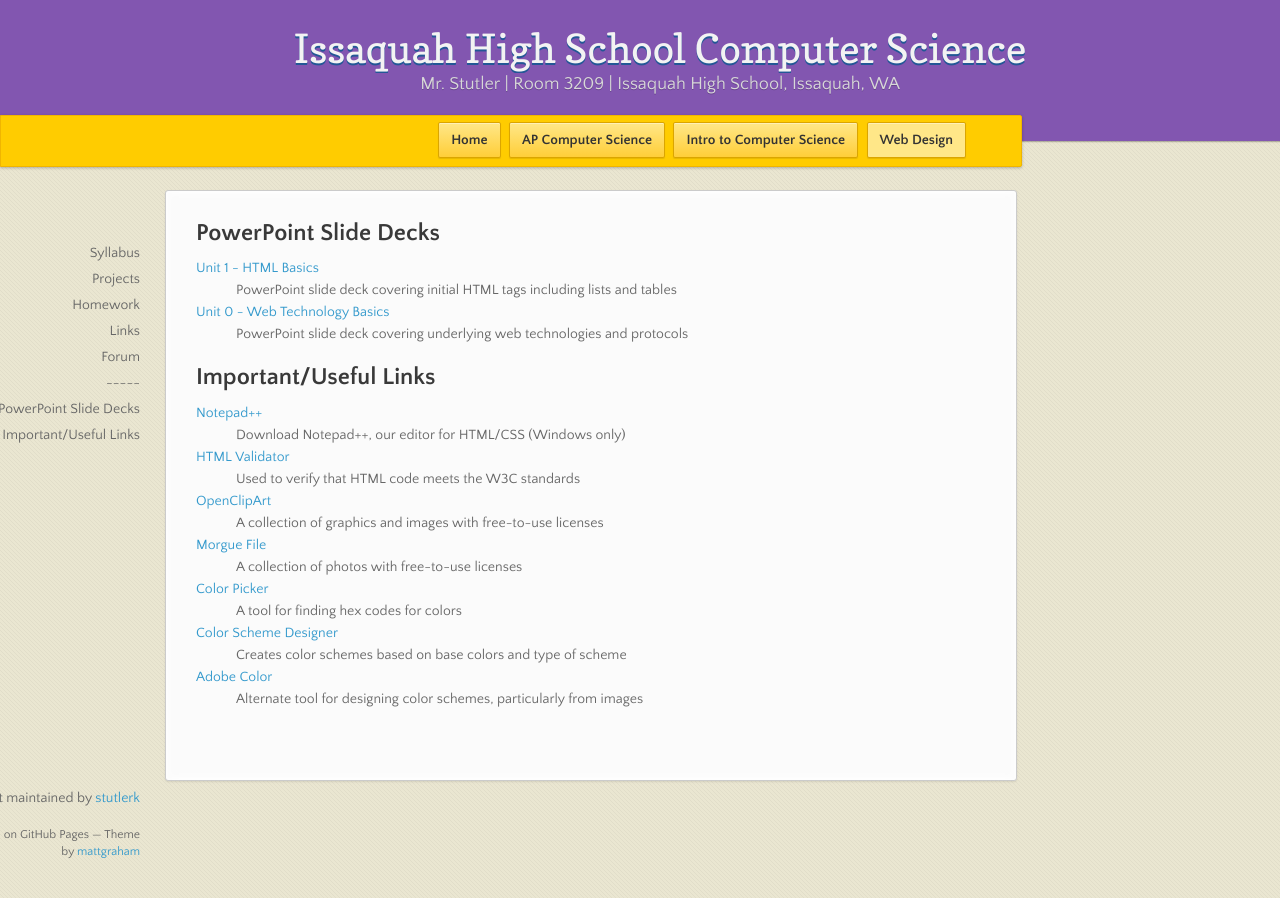
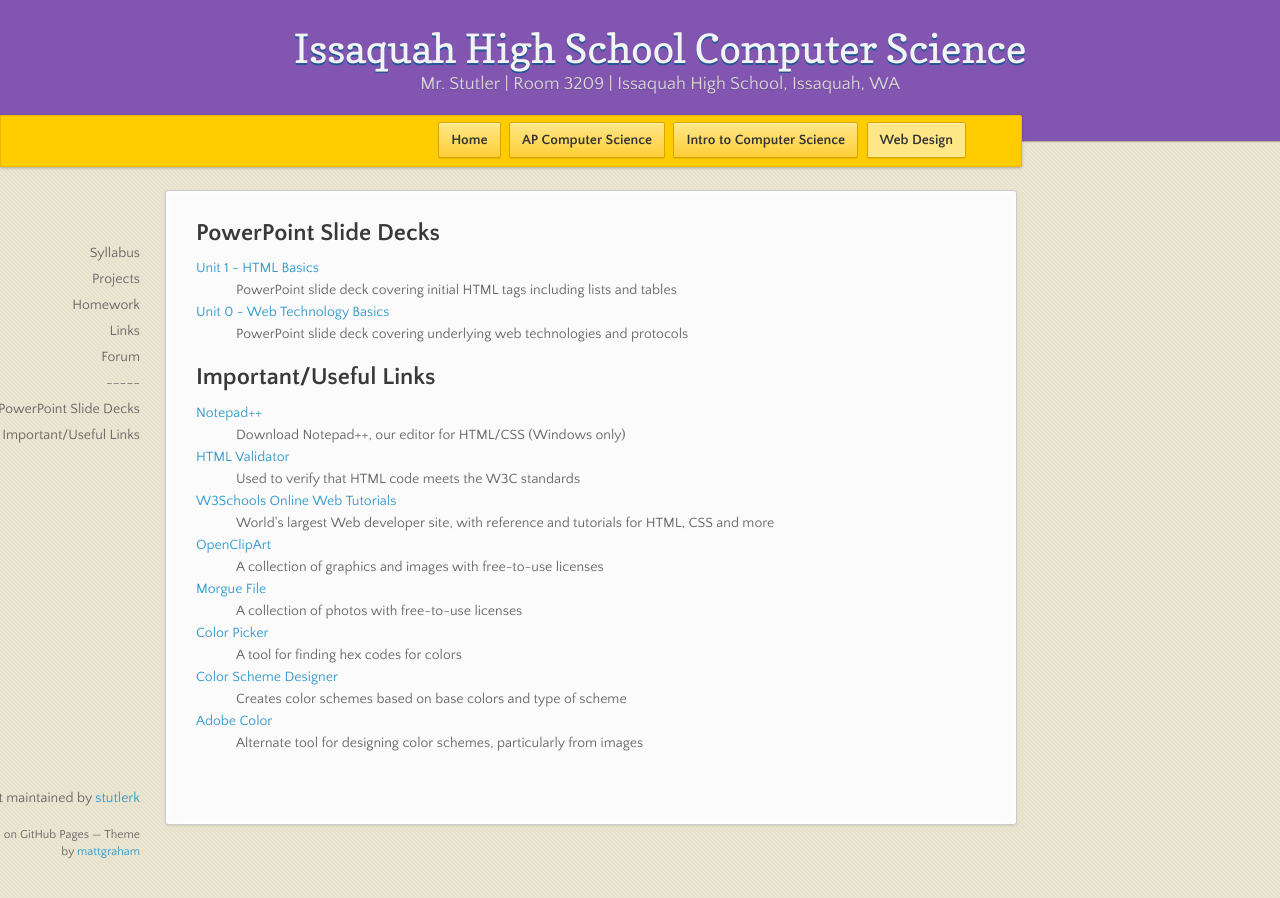
Before and after one commit to stutlerk/ihs-website, a Jekyll site: the page built from _web/links.html, in a window 1280 px wide. Built offline with Jekyll 4.4.1, drawn with Linux system fonts in a browser that asks for light colours; nearby versions of some CDN libraries.

Commit message:
Update links.html

```diff
--- a/_web/links.html
+++ b/_web/links.html
@@ -20,6 +20,9 @@ layout: course
     <dt><a href="https://validator.w3.org/#validate_by_upload">HTML Validator</a></dt>
     <dd>Used to verify that HTML code meets the W3C standards</dd>
 
+    <dt><a href="http://www.w3schools.com/">W3Schools Online Web Tutorials</a></dt>
+    <dd>World's largest Web developer site, with reference and tutorials for HTML, CSS and more</dd>
+
     <dt><a href="https://openclipart.org/">OpenClipArt</a></dt>
     <dd>A collection of graphics and images with free-to-use licenses</dd>
 
```
